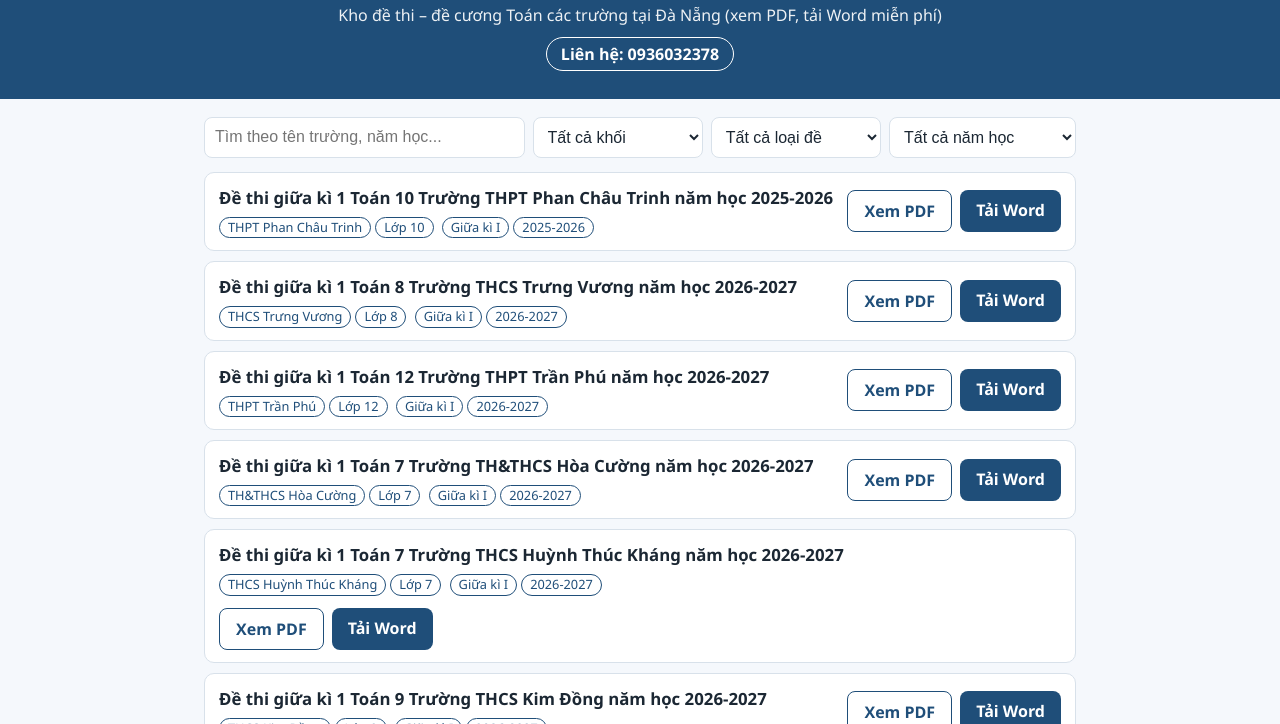
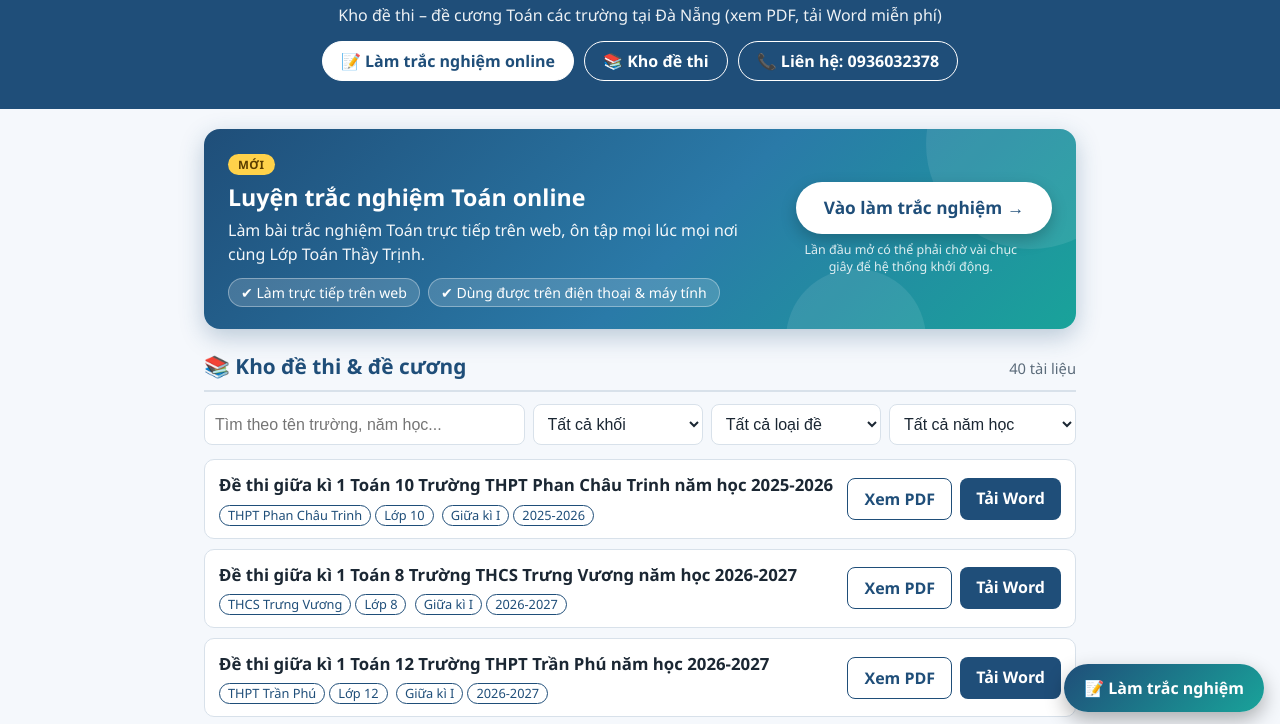
Before and after one commit to lequoctrinhmath/kho-hoc-lieu-de-cuong-de-thi-cac-nam-hoc-cua-cac-truong-tai-da-nang, a plain HTML site: page index.html in a window 1280 px wide. Shown: the part 72-796 px from the top of the page. Drawn offline with Linux system fonts and the light colour scheme.

Commit message:
Add files via upload

```diff
--- a/index.html
+++ b/index.html
@@ -25,16 +25,78 @@ main{max-width:900px;margin:0 auto;padding:18px 14px}
 .btn.alt{background:transparent;color:var(--main);border:1px solid var(--main)}
 .empty{text-align:center;color:var(--muted);padding:30px}
 footer{text-align:center;color:var(--muted);padding:20px 10px 30px;font-size:.95rem}
+
+/* ===== Thanh điều hướng + khu trắc nghiệm online ===== */
+html{scroll-behavior:smooth}
+header .nav{display:flex;gap:10px;justify-content:center;flex-wrap:wrap;margin-top:14px}
+header .nav a{margin-top:0;padding:7px 18px;transition:transform .15s,background .15s}
+header .nav a:hover{transform:translateY(-2px);background:rgba(255,255,255,.14)}
+header .nav a.hot{background:#fff;color:#1F4E79;border-color:#fff}
+header .nav a.hot:hover{background:#eaf3fc}
+.quiz{position:relative;overflow:hidden;display:flex;gap:18px;align-items:center;justify-content:space-between;flex-wrap:wrap;
+  background:linear-gradient(135deg,#1F4E79 0%,#2a7aa8 55%,#19a39a 100%);color:#fff;border-radius:16px;padding:22px 24px;margin:2px 0 22px;
+  box-shadow:0 8px 24px rgba(31,78,121,.28)}
+.quiz::before,.quiz::after{content:"";position:absolute;border-radius:50%;background:rgba(255,255,255,.09);pointer-events:none}
+.quiz::before{width:210px;height:210px;right:-60px;top:-90px}
+.quiz::after{width:140px;height:140px;right:150px;bottom:-80px}
+.quiz-text{position:relative;flex:1 1 320px}
+.badge{display:inline-block;background:#ffd24a;color:#5a3d00;font-weight:800;font-size:.72rem;letter-spacing:.5px;border-radius:12px;padding:2px 10px;margin-bottom:8px}
+.quiz h2{margin:0 0 6px;font-size:1.45rem;line-height:1.25}
+.quiz p{margin:0 0 12px;opacity:.95}
+.chips{display:flex;flex-wrap:wrap;gap:8px}
+.chips span{background:rgba(255,255,255,.16);border:1px solid rgba(255,255,255,.35);border-radius:16px;padding:3px 12px;font-size:.88rem}
+.quiz-cta{position:relative;text-align:center;flex:0 0 auto}
+.quiz-cta .go{display:inline-block;background:#fff;color:#1F4E79;font-weight:800;font-size:1.08rem;text-decoration:none;border-radius:28px;padding:13px 28px;
+  box-shadow:0 6px 16px rgba(0,0,0,.22);transition:transform .15s,box-shadow .15s}
+.quiz-cta .go:hover{transform:translateY(-3px);box-shadow:0 10px 22px rgba(0,0,0,.28)}
+.quiz-cta small{display:block;margin-top:8px;max-width:230px;opacity:.85;font-size:.78rem;line-height:1.35}
+.sec{display:flex;align-items:baseline;justify-content:space-between;gap:10px;flex-wrap:wrap;margin:6px 0 12px;padding-bottom:8px;border-bottom:2px solid var(--line)}
+.sec h2{margin:0;font-size:1.3rem;color:var(--main)}
+.sec span{color:var(--muted);font-size:.92rem}
+.fab{position:fixed;right:16px;bottom:16px;z-index:50;background:linear-gradient(135deg,#1F4E79,#19a39a);color:#fff;text-decoration:none;font-weight:700;
+  border-radius:30px;padding:12px 20px;box-shadow:0 8px 20px rgba(0,0,0,.3);transition:transform .15s}
+.fab:hover{transform:translateY(-3px)}
+footer{padding-bottom:80px}
+@media (max-width:560px){
+  .quiz{padding:18px 16px}
+  .quiz h2{font-size:1.25rem}
+  .quiz-cta{flex:1 1 100%}
+  .quiz-cta .go{display:block}
+  .quiz-cta small{max-width:none}
+  .fab{left:16px;right:16px;text-align:center}
+}
 </style>
 </head>
 <body>
 <header>
   <h1>Lớp Toán Thầy Trịnh</h1>
   <p>Kho đề thi – đề cương Toán các trường tại Đà Nẵng (xem PDF, tải Word miễn phí)</p>
-  <a href="tel:0936032378">Liên hệ: 0936032378</a>
+  <div class="nav">
+    <a class="hot" href="https://lop-toan-thay-trinh.onrender.com/" target="_blank" rel="noopener">📝 Làm trắc nghiệm online</a>
+    <a href="#kho-de">📚 Kho đề thi</a>
+    <a href="tel:0936032378">📞 Liên hệ: 0936032378</a>
+  </div>
 </header>
 
 <main>
+  <section class="quiz">
+    <div class="quiz-text">
+      <span class="badge">MỚI</span>
+      <h2>Luyện trắc nghiệm Toán online</h2>
+      <p>Làm bài trắc nghiệm Toán trực tiếp trên web, ôn tập mọi lúc mọi nơi cùng Lớp Toán Thầy Trịnh.</p>
+      <div class="chips"><span>✔ Làm trực tiếp trên web</span><span>✔ Dùng được trên điện thoại &amp; máy tính</span></div>
+    </div>
+    <div class="quiz-cta">
+      <a class="go" href="https://lop-toan-thay-trinh.onrender.com/" target="_blank" rel="noopener">Vào làm trắc nghiệm →</a>
+      <small>Lần đầu mở có thể phải chờ vài chục giây để hệ thống khởi động.</small>
+    </div>
+  </section>
+
+  <div class="sec" id="kho-de">
+    <h2>📚 Kho đề thi &amp; đề cương</h2>
+    <span id="count"></span>
+  </div>
+
   <div class="filters">
     <input id="q" type="search" placeholder="Tìm theo tên trường, năm học...">
     <select id="fGrade"><option value="">Tất cả khối</option></select>
@@ -43,6 +105,8 @@ footer{text-align:center;color:var(--muted);padding:20px 10px 30px;font-size:.95
   </div>
   <div id="list"></div>
 </main>
+
+<a class="fab" href="https://lop-toan-thay-trinh.onrender.com/" target="_blank" rel="noopener">📝 Làm trắc nghiệm</a>
 
 <footer>© Lớp Toán Thầy Trịnh – 0936032378</footer>
 
@@ -430,6 +494,7 @@ function render(){
     (!g || d.khoi === g) && (!t || d.loai === t) && (!y || d.nam === y) &&
     (!q || [d.ten,d.truong,d.nam,d.khoi,d.loai].join(" ").toLowerCase().includes(q))
   );
+  $("count").textContent = rows.length === DE.length ? DE.length + " tài liệu" : rows.length + " / " + DE.length + " tài liệu";
   $("list").innerHTML = rows.length ? rows.map(d => `
     <div class="item">
       <div>
```
